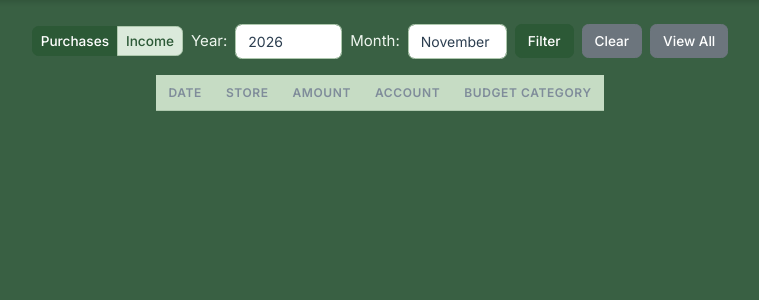
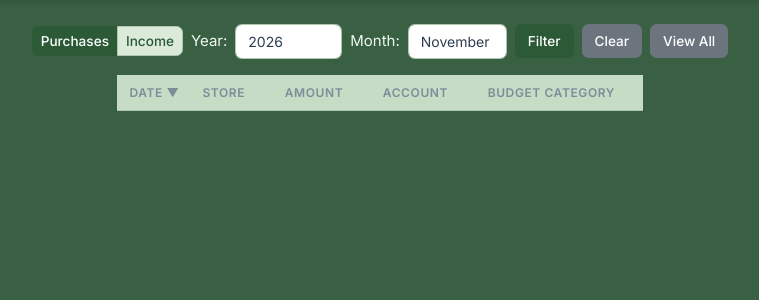
Before and after one commit to A-A-RonThomas/FamilyBudget, a FastAPI app: page / in a window 1280 px wide. Shown: the part 67-367 px from the top of the page, without its empty margins (260-1019 px from the left). Run offline with FastAPI, Linux system fonts and the light colour scheme; data that the repository does not hold is empty.

Commit message:
Hidding transactions from hidden accounts on the transactions page, and added a sort by date functionality on date column on the transactions page

```diff
--- a/templates/transactions.html
+++ b/templates/transactions.html
@@ -73,6 +73,22 @@
     .split-piece-row .split-amount {
         width: 120px;
     }
+    th.sortable {
+        cursor: pointer;
+        user-select: none;
+        white-space: nowrap;
+    }
+    th.sortable:hover {
+        color: var(--primary);
+    }
+    th.sortable .sort-indicator {
+        display: inline-block;
+        width: 1em;
+        opacity: 0.35;
+    }
+    th.sortable.sorted .sort-indicator {
+        opacity: 1;
+    }
     @media (max-width: 576px) {
         .col-hide-mobile {
             display: none;
@@ -139,12 +155,12 @@
     <table class="table table-striped w-auto">
         <thead>
             <tr>
-                <th>Date</th>
-                <th>Store</th>
-                <th class="text-end">Amount</th>
-                <th class="col-hide-mobile">Account</th>
-                <th>Budget Category</th>
-                {% if type == "incomes" %}<th>Income</th>{% endif %}
+                <th class="sortable" data-sort="date">Date <span class="sort-indicator"></span></th>
+                <th class="sortable" data-sort="store">Store <span class="sort-indicator"></span></th>
+                <th class="sortable text-end" data-sort="amount">Amount <span class="sort-indicator"></span></th>
+                <th class="sortable col-hide-mobile" data-sort="account">Account <span class="sort-indicator"></span></th>
+                <th class="sortable" data-sort="category">Budget Category <span class="sort-indicator"></span></th>
+                {% if type == "incomes" %}<th class="sortable" data-sort="income">Income <span class="sort-indicator"></span></th>{% endif %}
             </tr>
         </thead>
         <tbody>
@@ -152,6 +168,9 @@
             <!-- Main row -->
             <tr class="transaction-row {% if not row.vendor_id and not row.is_deleted and not row.is_split %}unreviewed{% endif %} {% if type == 'incomes' and not row.is_income %}not-income{% endif %} {% if row.is_deleted %}ignored-transaction{% endif %}"
                 id="row-{{ row.id }}"
+                data-date="{{ row.date }}"
+                data-account="{{ row.account }}"
+                data-category-name="{{ 'split' if row.is_split else (row.budget_category or '') }}"
                 data-description="{{ row.description }}"
                 data-is-income="{{ 'true' if row.is_income else 'false' }}"
                 data-amount="{{ '%.2f'|format(row.amount|abs) }}"
@@ -361,6 +380,85 @@
 <script>
     const currentType = "{{ type }}";
     let openRowId = null;
+
+    // ── Column sorting ───────────────────────────────────────────
+    // Each transaction is a main row plus its edit row and any split rows;
+    // they're moved together. Date and amount sort descending on first click,
+    // text columns ascending. Default is date, newest first.
+    const SORT_DEFAULT_DIR = { date: 'desc', amount: 'desc', income: 'desc', store: 'asc', account: 'asc', category: 'asc' };
+    const SORT_STORAGE_KEY = `txnSort-${currentType}`;
+
+    function sortValue(row, key) {
+        switch (key) {
+            case 'date':     return row.dataset.date;
+            case 'amount':   return parseFloat(row.dataset.amount) || 0;
+            case 'income':   return row.dataset.isIncome === 'true' ? 1 : 0;
+            case 'store':    return (row.dataset.description || '').toLowerCase();
+            case 'account':  return (row.dataset.account || '').toLowerCase();
+            case 'category': return (row.dataset.categoryName || '').toLowerCase();
+        }
+    }
+
+    function compareValues(a, b) {
+        if (typeof a === 'number') return a - b;
+        // Blank text (e.g. uncategorized) always sorts last
+        if (!a && b) return 1;
+        if (a && !b) return -1;
+        return a.localeCompare(b);
+    }
+
+    function sortTable(key, dir) {
+        const tbody = document.querySelector('table tbody');
+        const groups = [];
+        let current = null;
+        for (const tr of Array.from(tbody.children)) {
+            if (tr.classList.contains('transaction-row')) {
+                current = { main: tr, rows: [tr] };
+                groups.push(current);
+            } else if (current) {
+                current.rows.push(tr);
+            }
+        }
+
+        const sign = dir === 'asc' ? 1 : -1;
+        groups.sort((g1, g2) => {
+            const a = sortValue(g1.main, key), b = sortValue(g2.main, key);
+            let cmp = compareValues(a, b);
+            // Blanks stay last regardless of direction
+            if (typeof a !== 'number' && (!a || !b) && a !== b) return cmp;
+            cmp *= sign;
+            // Tie-break: newest first
+            if (cmp === 0 && key !== 'date') cmp = g2.main.dataset.date.localeCompare(g1.main.dataset.date);
+            return cmp;
+        });
+        groups.forEach(g => g.rows.forEach(r => tbody.appendChild(r)));
+
+        document.querySelectorAll('th.sortable').forEach(th => {
+            const active = th.dataset.sort === key;
+            th.classList.toggle('sorted', active);
+            th.querySelector('.sort-indicator').textContent = active ? (dir === 'asc' ? '▲' : '▼') : '';
+        });
+
+        try { sessionStorage.setItem(SORT_STORAGE_KEY, JSON.stringify({ key, dir })); } catch (e) {}
+    }
+
+    let currentSort = { key: 'date', dir: 'desc' };
+    try {
+        const saved = JSON.parse(sessionStorage.getItem(SORT_STORAGE_KEY));
+        if (saved && SORT_DEFAULT_DIR[saved.key] && document.querySelector(`th[data-sort="${saved.key}"]`)) currentSort = saved;
+    } catch (e) {}
+
+    document.querySelectorAll('th.sortable').forEach(th => {
+        th.addEventListener('click', () => {
+            const key = th.dataset.sort;
+            const dir = currentSort.key === key
+                ? (currentSort.dir === 'asc' ? 'desc' : 'asc')
+                : SORT_DEFAULT_DIR[key];
+            currentSort = { key, dir };
+            sortTable(key, dir);
+        });
+    });
+    sortTable(currentSort.key, currentSort.dir);
 
     function toggleExpand(rowId) {
         const expandRow = document.getElementById(`expand-${rowId}`);
```
Also changed, not shown: controllers/TransactionController.py (+7 -0 lines).
